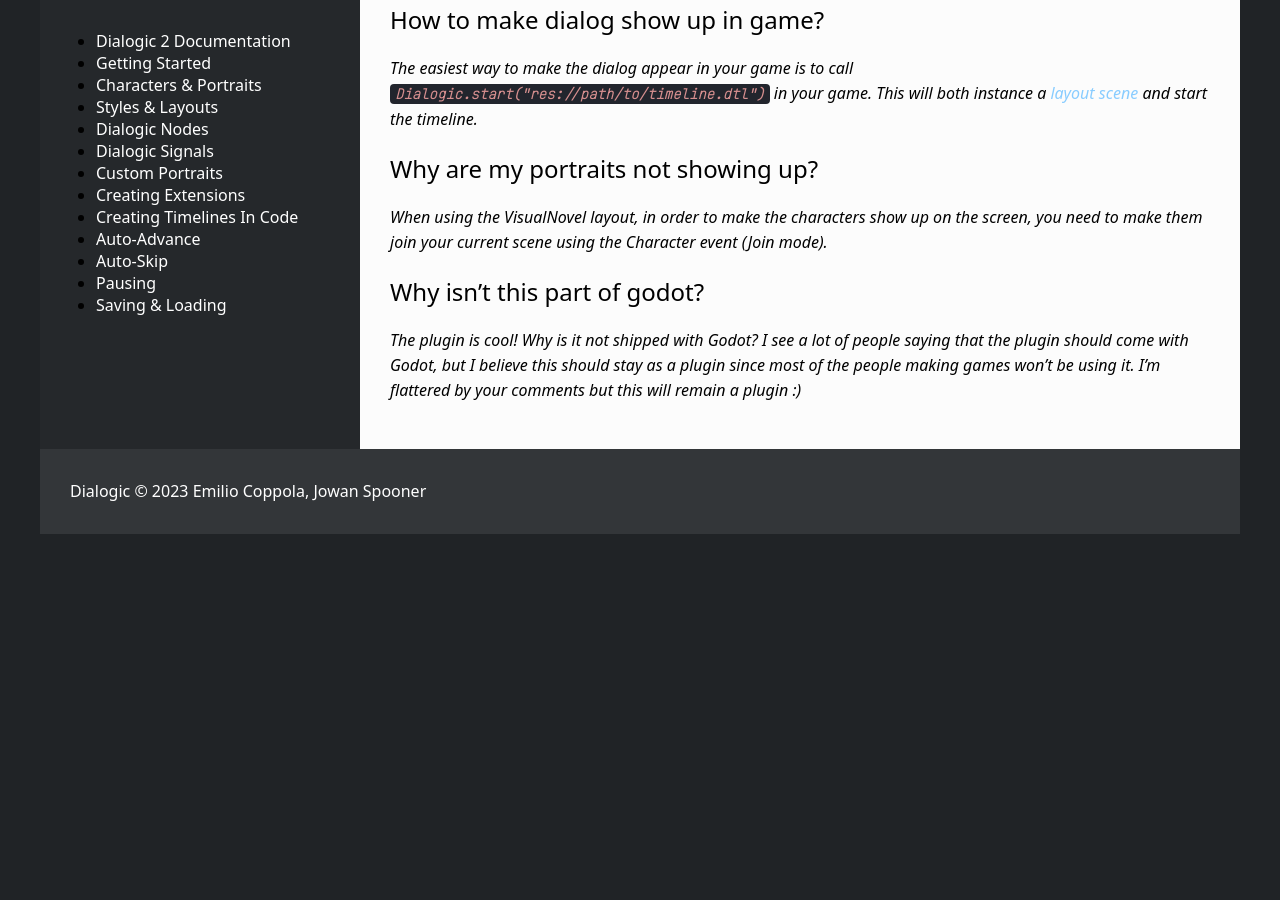
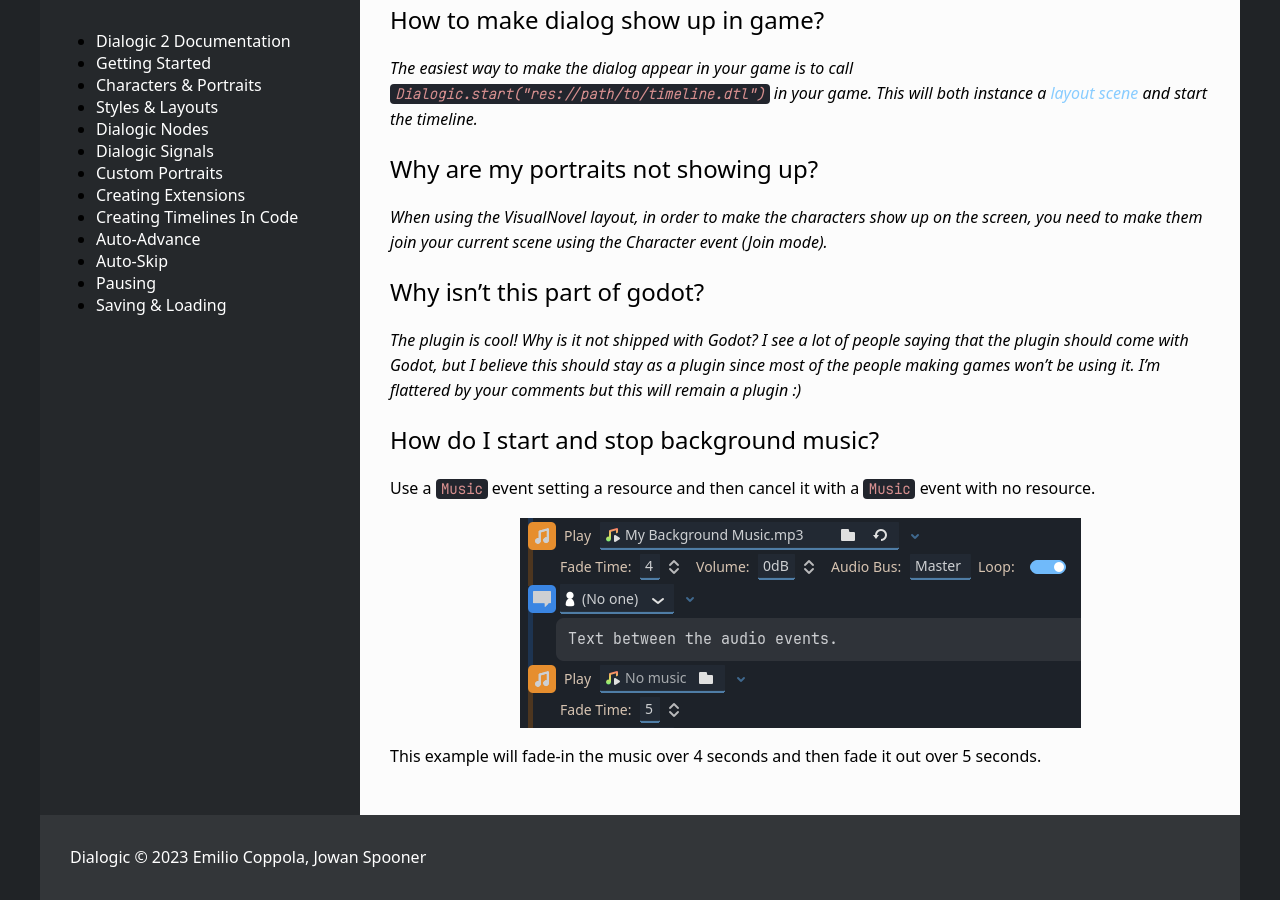
Before and after one commit to dialogic-godot/documentation, a Jekyll site: the page built from FAQ/FAQ.md, in a window 1280 px wide and 900 px high, scrolled down 586 px. Built offline with Jekyll 4.4.1, drawn with Linux system fonts in a browser that asks for light colours; our own code applies the rules of GitHub Pages for plain Markdown files; before the commit the page ends 1120 px from its top, so only the background shows below that.

Commit message:
Add `Toggle Music` FAQ Entry (#13)

```diff
--- a/FAQ/FAQ.md
+++ b/FAQ/FAQ.md
@@ -22,3 +22,11 @@
 ## Why isn't this part of godot?
 
 *The plugin is cool! Why is it not shipped with Godot? I see a lot of people saying that the plugin should come with Godot, but I believe this should stay as a plugin since most of the people making games won't be using it. I'm flattered by your comments but this will remain a plugin :)*
+
+## How do I start and stop background music?
+
+Use a `Music` event setting a resource and then cancel it with a `Music` event with no resource.
+
+![header_faq](/media/faq/background_music_toggling.png)
+
+This example will fade-in the music over 4 seconds and then fade it out over 5 seconds.
```
Also changed, not shown: media/faq/background_music_toggling.png (added).
